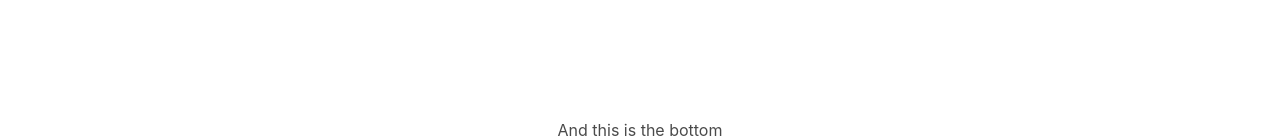
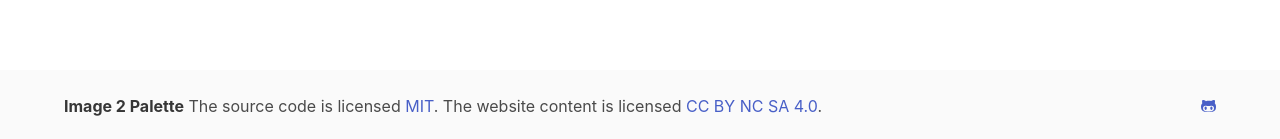
Before and after one commit to baunes/img2palette-react, a React (Create React App) app: page / in a window 1280 px wide. Shown: the part 658-797 px from the top of the page. Built offline with nearby package versions, Linux system fonts and the light colour scheme.

Commit message:
Extract Footer to a component

```diff
--- a/package.json
+++ b/package.json
@@ -3,6 +3,10 @@
   "version": "0.1.0",
   "private": true,
   "dependencies": {
+    "@fortawesome/fontawesome-svg-core": "1.2.19",
+    "@fortawesome/free-brands-svg-icons": "5.9.0",
+    "@fortawesome/free-solid-svg-icons": "5.9.0",
+    "@fortawesome/react-fontawesome": "0.1.4",
     "bulma": "0.7.5",
     "classnames": "2.2.6",
     "node-sass": "4.12.0",
--- a/src/App.js
+++ b/src/App.js
@@ -3,6 +3,7 @@ import './App.scss';
 
 import { NavBar } from './components/NavBar'
 import { Img2Palette } from './components/Img2Palette'
+import { Footer } from './components/Footer'
 
 function App() {
   return (
@@ -15,13 +16,7 @@ function App() {
       </div>
 
       <div className="hero-foot">
-            <div className="container">
-                <div className="tabs is-centered">
-                    <ul>
-                        <li><p>And this is the bottom</p></li>
-                    </ul>
-                </div>
-            </div>
+        <Footer />
       </div>
     </section>
   );
--- /dev/null
+++ b/src/components/Footer.js
@@ -0,0 +1,33 @@
+import React from 'react'
+import { FontAwesomeIcon } from '@fortawesome/react-fontawesome'
+import { faGithubAlt } from '@fortawesome/free-brands-svg-icons'
+
+import './Footer.scss'
+
+export function Footer() {
+  return (
+    <footer className="footer AppFoter">
+      <div className="container">
+        <nav className="level">
+          <div className="level-left">
+            <div className="level-item">
+              <p>
+                <strong>Image 2 Palette</strong> The source code is licensed
+                <a href="http://opensource.org/licenses/mit-license.php"> MIT</a>. The website content
+                is licensed <a href="http://creativecommons.org/licenses/by-nc-sa/4.0/">CC BY NC SA 4.0</a>.
+            </p>
+            </div>
+          </div>
+
+          <div className="level-right">
+            <div clasName="level-item">
+              <a href="https://github.com/baunes/img2palette-react">
+                <FontAwesomeIcon icon={faGithubAlt} />
+              </a>
+            </div>
+          </div>
+        </nav>
+      </div>
+    </footer>
+  );
+}
--- /dev/null
+++ b/src/components/Footer.scss
@@ -0,0 +1,4 @@
+.AppFoter {
+  padding-top: 1.5rem;
+  padding-bottom: 1.5rem;
+}
```
Also changed, not shown: 1 other file (tests, documents, lock files or other folders). Lines whose indentation alone changed are shown as unchanged.
